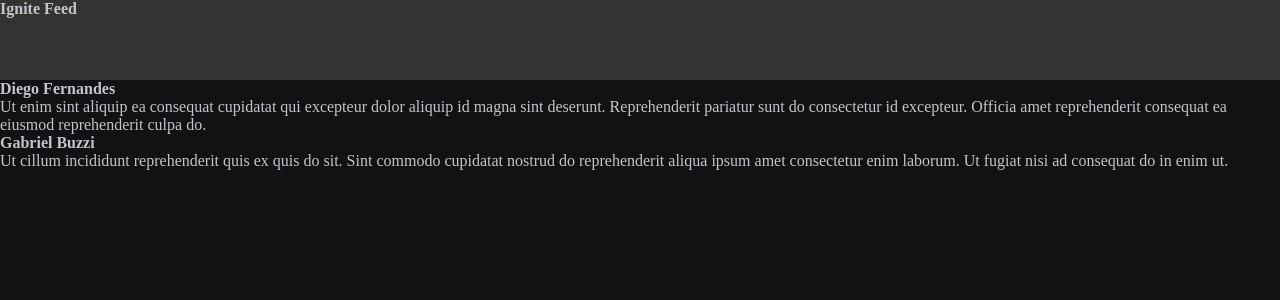
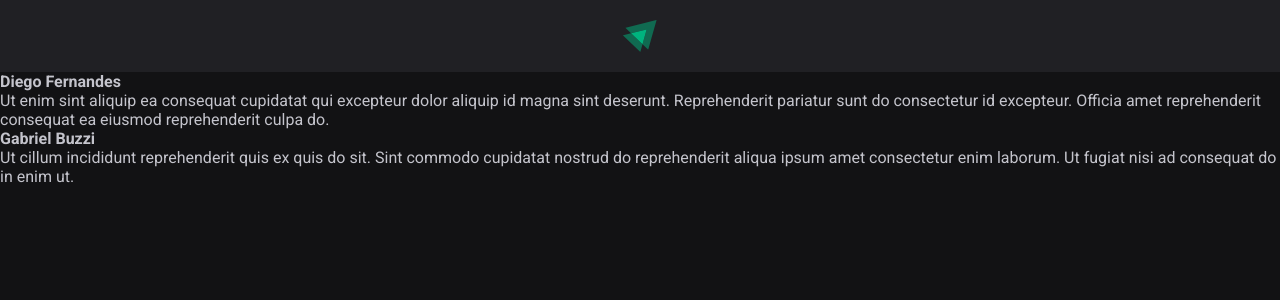
Before and after one commit to rodrigocan/01-fundamentos-reactjs, a React (Vite) app: page / in a window 1280 px wide. Shown: the top 300 px of the page. Built offline with nearby package versions, Linux system fonts and the light colour scheme.

Commit message:
Componente: Header

```diff
--- a/src/components/Header.jsx
+++ b/src/components/Header.jsx
@@ -1,9 +1,11 @@
 import styles from "./Header.module.css"
+
+import igniteLogo from "../assets/ignite-logo.svg"
 
 export function Header() {
   return (
     <header className={styles.header}>
-      <strong>Ignite Feed</strong>
+      <img src={igniteLogo} alt="Logotipo do Ignite" />
     </header>
   )
 }
--- a/src/components/Header.module.css
+++ b/src/components/Header.module.css
@@ -1,4 +1,10 @@
 .header {
-  background: #333;
-  height: 80px;
+  background: var(--gray-800);
+  display: flex;
+  justify-content: center;
+  padding: 1.25rem 0;
 }
+
+.header img {
+  height: 2rem;
+}
--- a/src/global.css
+++ b/src/global.css
@@ -27,7 +27,7 @@
 input,
 textarea,
 button {
-  font: "Roboto", sans-serif;
+  font-family: "Roboto", sans-serif;
   font-weight: 400;
   font-size: 1rem;
 }
```
Also changed, not shown: src/assets/ignite-logo.svg (added).
